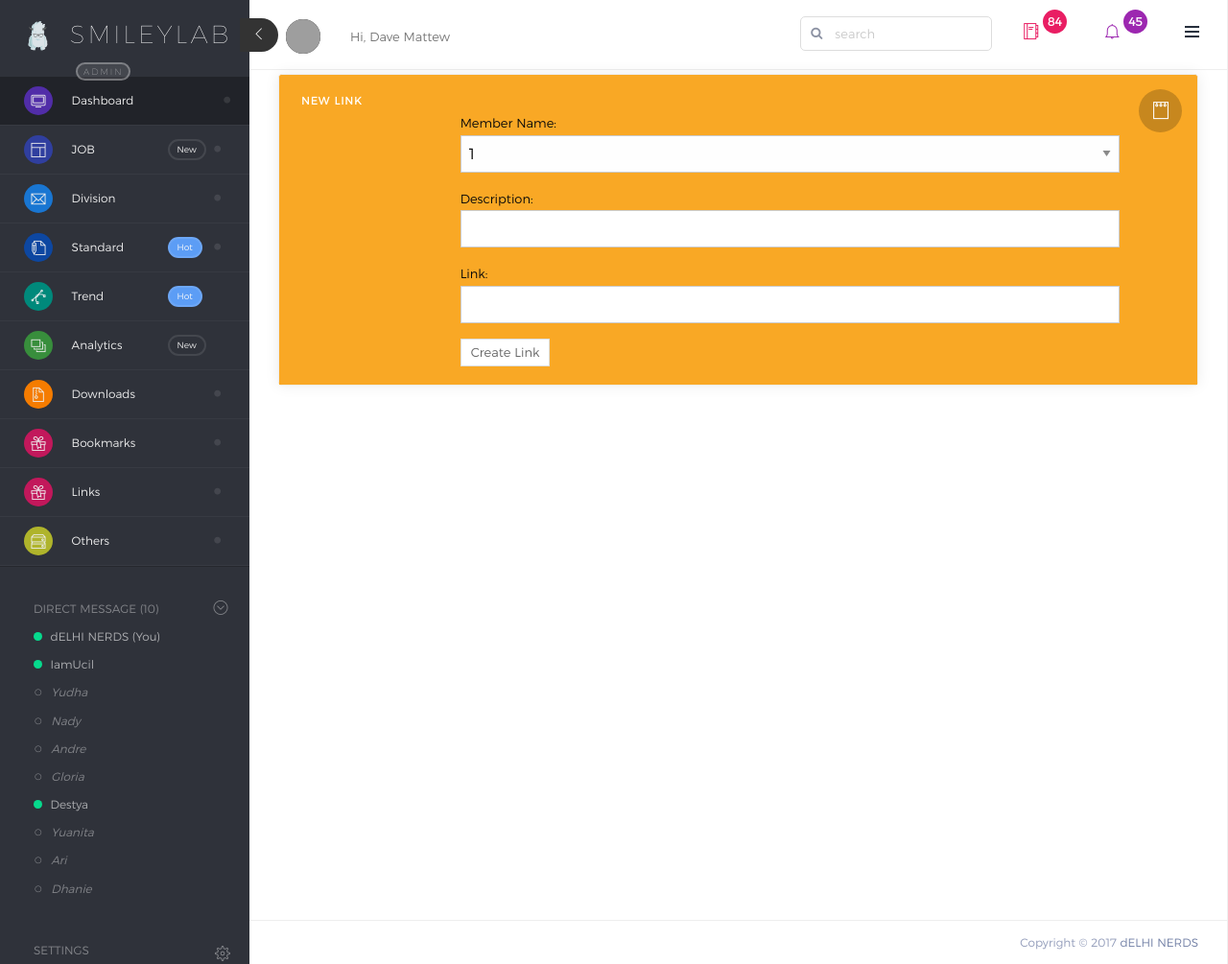
After one commit to dotslash227/smileylab-crm, a Django app: page /link in a window 1280 px wide. The commit adds this page. Shown: the whole page at 96% size. Run offline with Django 3.2, Linux system fonts and the light colour scheme; some libraries are stand-ins or nearby versions; some web fonts are replaced; grey boxes are pictures that could not be loaded.

Commit message:
new templates

```diff
--- a/app/urls.py
+++ b/app/urls.py
@@ -8,6 +8,11 @@ urlpatterns = [
     url(r'^standard$', views.standard, name="standard"),
     url(r'^patchStandard$', views.patchStandard, name="patchStandard"),
     url(r'^patchTolerance$', views.patchTolerance, name="patchTolerance"),
+    url(r'^role$', views.role, name="role"),
+    url(r'^bookmark$', views.bookmark, name="bookmark"),
+    url(r'^link$', views.link, name="link"),
+
+
 
 
 ]
--- a/app/views.py
+++ b/app/views.py
@@ -56,3 +56,11 @@ def patchTolerance(request):
 
                     }
                   )
+def role(request):
+    return render(request, "role.html", {})
+
+def bookmark(request):
+    return render(request, "bookmark.html", {})
+
+def link(request):
+    return render(request, "link.html", {})
--- a/templates/header.html
+++ b/templates/header.html
@@ -88,7 +88,7 @@
                 <li>
                   <a class="tooltip-tip" href="#" title="Extra"> <i class="palette-Pink-700 bg ti-gift"></i> <span>Bookmarks</span> </a>
                   <ul>
-                    <li><a href="#">New Bookmarks</a></li>
+                    <li><a href="{% url "app:bookmark"%}">New Bookmarks</a></li>
                     <li><a href="#">Show Bookmarks</a></li>
                     <li><a href="#">New Bookmarks Category</a></li>
                     <li><a href="#">Show Bookmarks Category</a></li>
@@ -97,7 +97,7 @@
                 <li>
                   <a class="tooltip-tip" href="#" title="Extra"> <i class="palette-Pink-700 bg ti-gift"></i> <span>Links</span> </a>
                   <ul>
-                    <li><a href="#">New Links</a></li>
+                    <li><a href="{% url "app:link"%}">New Links</a></li>
                     <li><a href="#">Show Links</a></li>
                   </ul>
                 </li>
@@ -105,8 +105,8 @@
                   <a class="tooltip-tip" href="#" title="Extra"> <i class="intial palette-Lime-700 bg ti-harddrives"></i> <span>Others</span> </a>
                   <ul>
                     <li><a href="#">Triggers</a></li>
-                    <li><a href="#">New Role</a></li>
-                    <li><a href="#">New Links</a></li>
+                    <li><a href="{% url "app:role"%}">New Role</a></li>
+                    <li><a href="{% url "app:link"%}">New Links</a></li>
                     <li><a href="#">Show Links</a></li>
                   </ul>
                 </li>
--- /dev/null
+++ b/templates/link.html
@@ -0,0 +1,51 @@
+{% extends "base.html" %} {% load staticfiles %} {% block title %} Link {% endblock title %} {% block content %}
+<div class="row" style="margin-top:-20px">
+  <div class="large-12 columns">
+    <div class="row">
+      <div class="large-12 columns">
+        <div class="box palette-Yellow-800 bg">
+          <div class="box-header  palette-Yellow-800 bg">
+            <h3 class="box-title"><span class="text-white">&nbsp;&nbsp;&nbsp;NEW Link</span></h3>
+            <div class="pull-right text-white box-tools">
+              <span class="text-white box-btn"><i class="circle-nest-medium ti-notepad"></i>
+              </span> &nbsp;&nbsp;&nbsp;
+            </div>
+            <div class="medium-9 columns ">
+              <div>
+                <form class="form-inline">
+                  <br>
+                  <br>
+
+                  <div class="form-group">
+                    <label class="sr-only" name="brand">Member Name:</label>
+                    <select class="form-control" required>
+                          <option>1</option>
+                          <option>2</option>
+                    </select>
+                  </div>
+
+                  <div class="form-group">
+                    <label class="sr-only">Description:</label>
+                    <input type="text" class="form-control" name="description" required>
+                  </div>
+
+                  <div class="form-group">
+                    <label class="sr-only">Link:</label>
+                    <input type="text" class="form-control" name="link" required>
+                  </div>
+
+                  <button type="submit" class="btn btn-default">Create Link</button>
+
+                  <br>
+                  <br>
+                </form>
+              </div>
+            </div>
+          </div>
+        </div>
+      </div>
+    </div>
+  </div>
+</div>
+
+{% endblock content %}
```
Also changed, not shown: templates/bookmark.html (added, +62 -0 lines), templates/job.html (+0 -24 lines), templates/role.html (added, +38 -0 lines).
